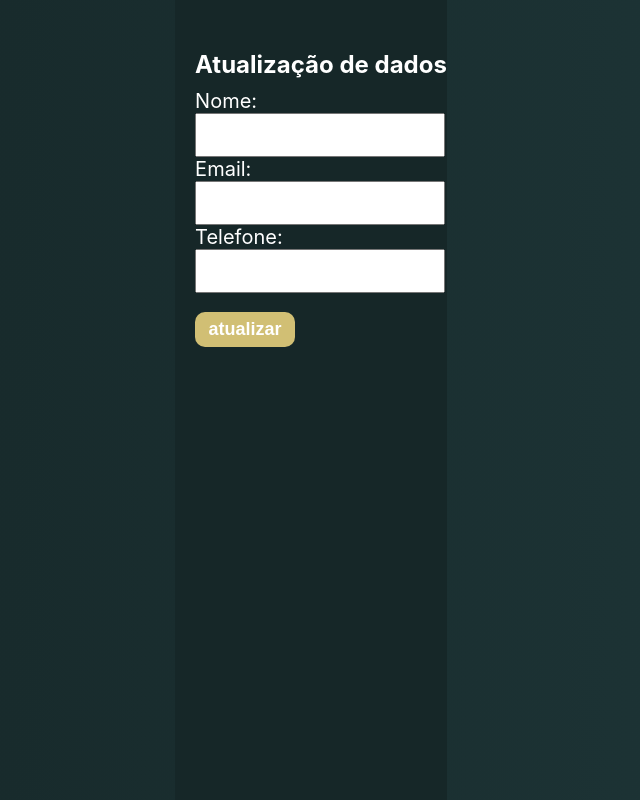
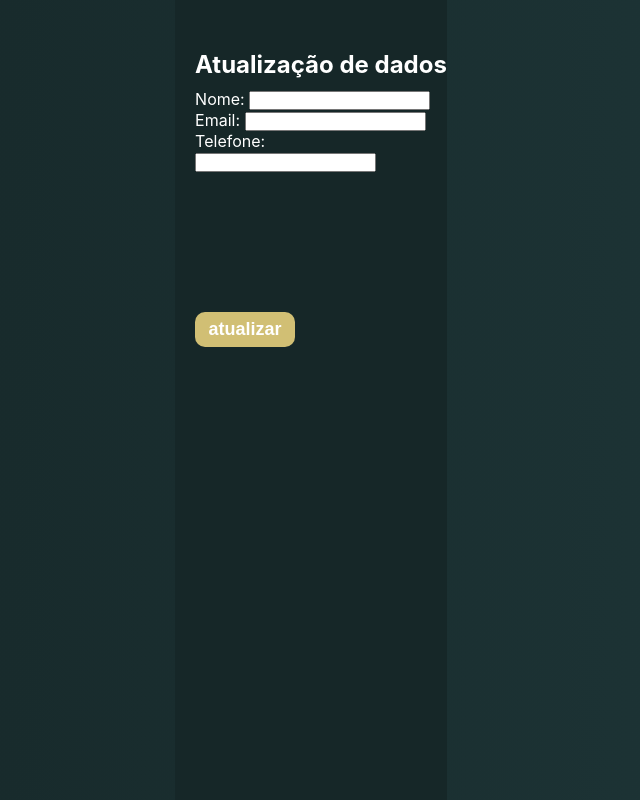
Before and after one commit to andre21cavalcante/Projeto-Restaurante, a React (Create React App) app: page /atualizar/1 in a window 1280 px wide. Shown: the whole page, without its empty margins (329-969 px from the left). Built offline with nearby package versions, Linux system fonts and the light colour scheme; no server answers.

Commit message:
alterando input

```diff
--- a/src/components/Input/input.jsx
+++ b/src/components/Input/input.jsx
@@ -1,33 +1,12 @@
 import React from 'react'
-import styled from 'styled-components'
+import "../../App.css";
+const Input = ({nome, placeholder, onChange, type, name}) => {
+  return (
+    <div>
+        <label htmlFor="">{nome} </label>
+        <input type={type} onChange={onChange} name={name} placeholder={placeholder} />
 
-const Div =styled.div`
-
-label{
-  font-size:20px;
-}
-input{
-  color: black;
-  width: 100%;
-  height: 25px;
-  padding:20px 5px;
-
-  ::placeholder {
-    color: black;
-    font-weight: 540;
-    font-size: 20px;
-  }
-}
-
-`
-
-const Input = ({nome,onChange,name,type,value, placeholder}) => {
-  return (
-    <Div>
-
-        <label htmlFor="nome">{nome}</label>
-        <input type={type} name={name} id="nome" value={value} onChange={onChange} placeholder={placeholder}/>
-    </Div>
+    </div>
   )
 }
 
```
